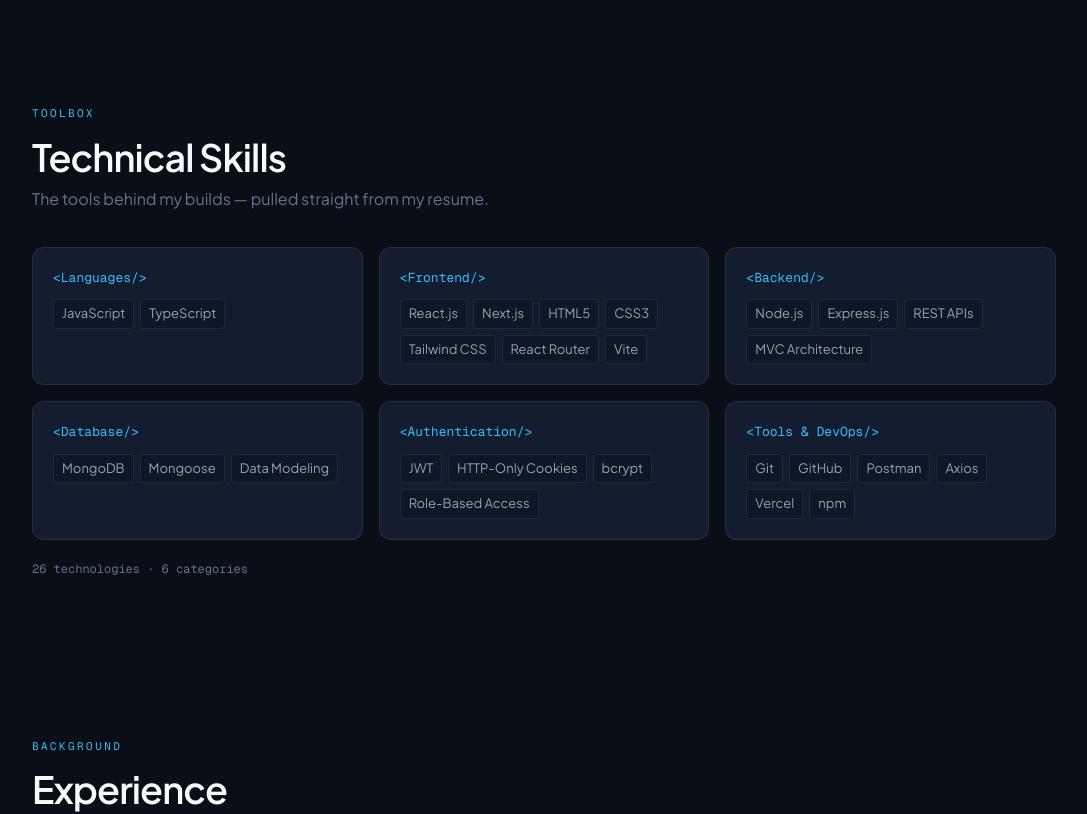
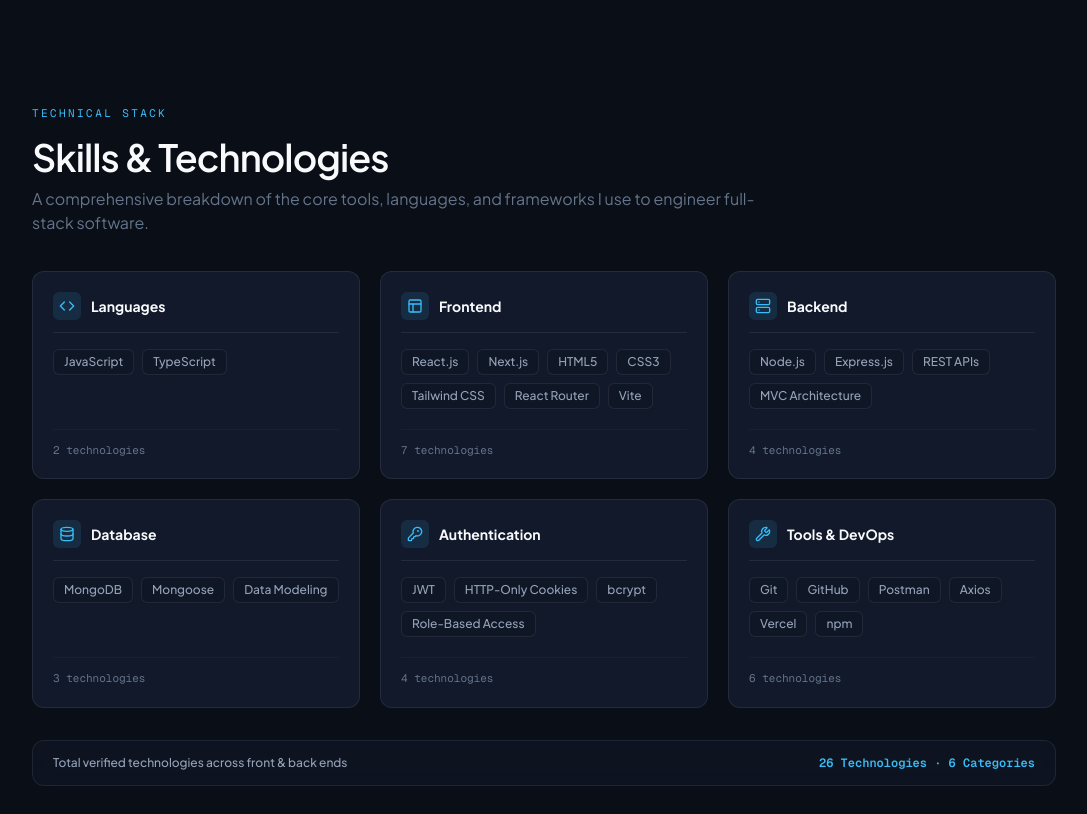
Before and after one commit to azlancodeshere/abdulyasin.portfolio, a React (Vite) app: page / in a window 1280 px wide. Shown: the part 4740-5554 px from the top of the page, without its empty margins (96-1183 px from the left). Built offline with nearby package versions, Linux system fonts and the light colour scheme.

Commit message:
Skills: per-group icons, id fix to #skills, updated group styling

```diff
--- a/src/components/Skills.jsx
+++ b/src/components/Skills.jsx
@@ -1,38 +1,69 @@
+import { Code, Layout, Server, Database, KeyRound, Wrench } from "lucide-react";
 import Section from "./Section.jsx";
 import { profile, skillCount } from "../data/profile.js";
+
+const iconMap = {
+  Languages: Code,
+  Frontend: Layout,
+  Backend: Server,
+  Database: Database,
+  Authentication: KeyRound,
+  "Tools & DevOps": Wrench,
+  Tools: Wrench,
+};
 
 export default function Skills() {
   return (
     <Section
-      id="stack"
-      kicker="Toolbox"
-      heading="Technical Skills"
-      sub="The tools behind my builds — pulled straight from my resume."
+      id="skills"
+      kicker="Technical Stack"
+      heading="Skills & Technologies"
+      sub="A comprehensive breakdown of the core tools, languages, and frameworks I use to engineer full-stack software."
     >
-      <div className="grid gap-4 sm:grid-cols-2 lg:grid-cols-3">
-        {profile.skills.map((group) => (
+      <div className="grid gap-5 sm:grid-cols-2 lg:grid-cols-3">
+        {profile.skills.map((group) => {
+          const Icon = iconMap[group.group] || Code;
+          return (
             <div
               key={group.group}
-            className="reveal rounded-xl border border-line bg-surface p-5 transition-colors hover:border-line-hi"
+              className="reveal group flex flex-col justify-between rounded-xl border border-line bg-surface/80 p-5 transition-all hover:border-line-hi hover:bg-surface hover:shadow-md hover:-translate-y-0.5"
             >
-            <h3 className="font-mono text-[13px] text-accent">{`<${group.group}/>`}</h3>
-            <ul className="mt-3 flex flex-wrap gap-1.5">
+              <div>
+                <div className="flex items-center gap-2.5 border-b border-line pb-3">
+                  <span className="flex size-7 items-center justify-center rounded-md bg-accent-muted text-accent">
+                    <Icon className="size-4" />
+                  </span>
+                  <h3 className="text-sm font-bold text-ink">{group.group}</h3>
+                </div>
+
+                <ul className="mt-4 flex flex-wrap gap-2">
                   {group.items.map((item) => (
                     <li
                       key={item}
-                  className="rounded border border-line bg-subtle px-2 py-1 text-[13px] text-ink-2"
+                      className="rounded-md border border-line bg-subtle px-2.5 py-1 text-xs font-medium text-ink-2 shadow-2xs transition-colors hover:border-accent/40 hover:text-ink hover:bg-surface-hover"
                     >
                       {item}
                     </li>
                   ))}
                 </ul>
               </div>
-        ))}
+
+              <div className="mt-5 pt-3 border-t border-line/40 text-[11px] font-mono text-ink-3">
+                {group.items.length} technologies
+              </div>
+            </div>
+          );
+        })}
       </div>
 
-      <p className="reveal mt-5 font-mono text-[12px] text-ink-3">
-        {skillCount} technologies · {profile.skills.length} categories
-      </p>
+      <div className="reveal mt-8 flex flex-wrap items-center justify-between gap-4 rounded-xl border border-line bg-surface/40 px-5 py-3.5 backdrop-blur-sm">
+        <span className="text-xs font-medium text-ink-2">
+          Total verified technologies across front & back ends
+        </span>
+        <span className="font-mono text-xs font-bold text-accent">
+          {skillCount} Technologies · 6 Categories
+        </span>
+      </div>
     </Section>
   );
 }
```
Lines whose indentation alone changed are shown as unchanged.
